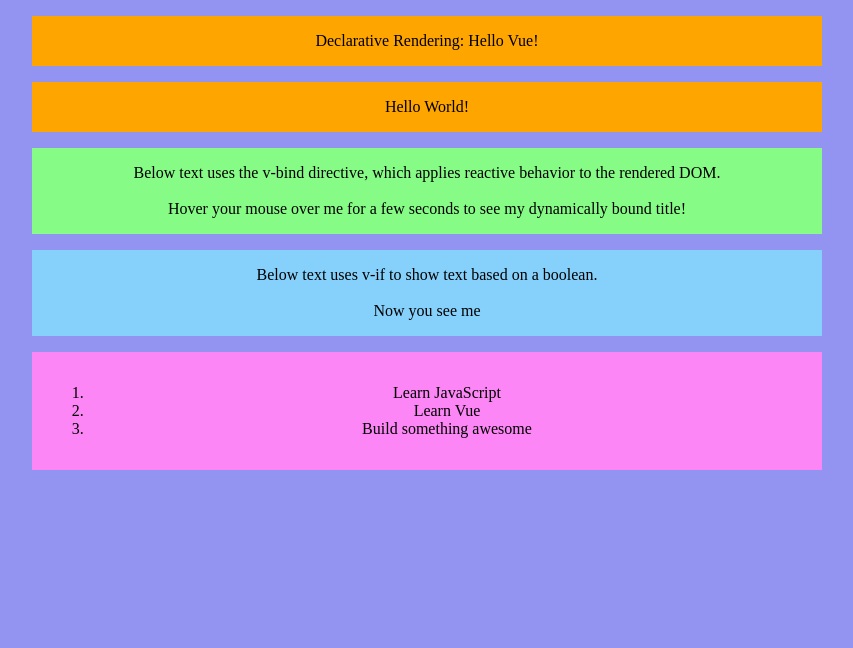
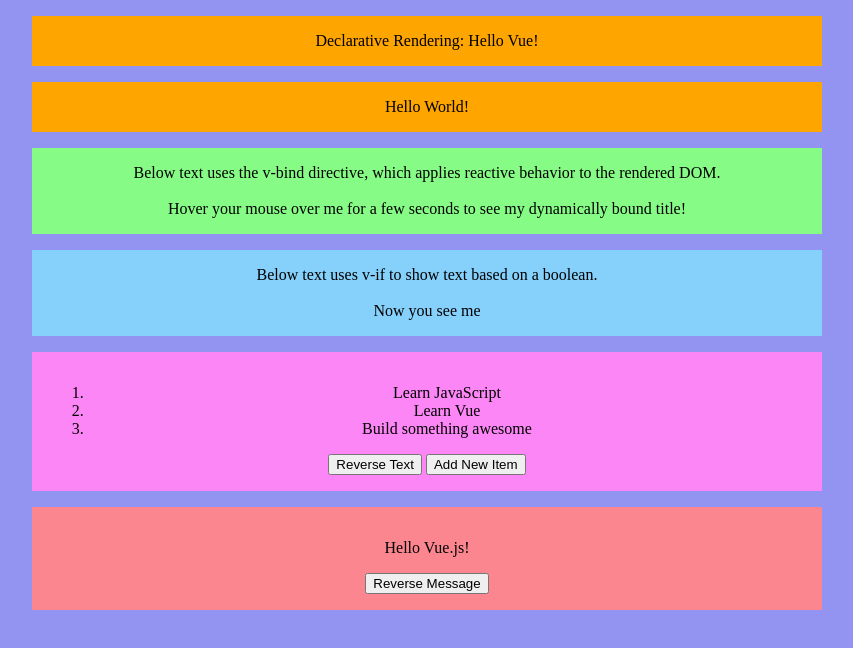
Before and after one commit to walterlee7/vue-tutorial, a website: page build/index.html in a window 1280 px wide. Shown: the whole page, without its empty margins (213-1066 px from the left). Drawn offline with nearby package versions, Linux system fonts and the light colour scheme.

Commit message:
added v-on example

```diff
--- a/build/index.html
+++ b/build/index.html
@@ -47,6 +47,14 @@
                 {{ todo.text }}
             </li>
         </ol>
+
+        <button v-on:click="reverseText">Reverse Text</button>
+        <button v-on:click="addItem">Add New Item</button>
+    </div>
+
+    <div id="app-5">
+        <p>{{ message }}</p>
+        <button v-on:click="reverseMessage">Reverse Message</button>
     </div>
 
     <!-- development version of Vue.js -->
--- a/build/style.css
+++ b/build/style.css
@@ -61,3 +61,15 @@
     margin-right: auto;
     width: 60%;
 }
+
+#app-5 {
+    background-color: rgb(252, 134, 144);
+    text-align: center;
+    margin: 1em;
+    padding: 1em;
+    left: 0;
+    right: 0;
+    margin-left: auto;
+    margin-right: auto;
+    width: 60%;
+}
--- a/build/vue.js
+++ b/build/vue.js
@@ -37,5 +37,27 @@
             { text: 'Learn Vue' },
             { text: 'Build something awesome' }
         ]
+    },
+    methods: {
+
+        reverseText: function () {
+            this.todos[0].text = this.todos[0].text.split('').reverse().join('')
+        },
+
+        addItem: function () {
+            app5.todos.push({ text: 'New item' })
+        }
     }
 })
+
+var app6 = new Vue({
+    el: '#app-5',
+    data: {
+        message: 'Hello Vue.js!'
+    },
+    methods: {
+        reverseMessage: function () {
+            this.message = this.message.split('').reverse().join('')
+        }
+    }
+})
```
